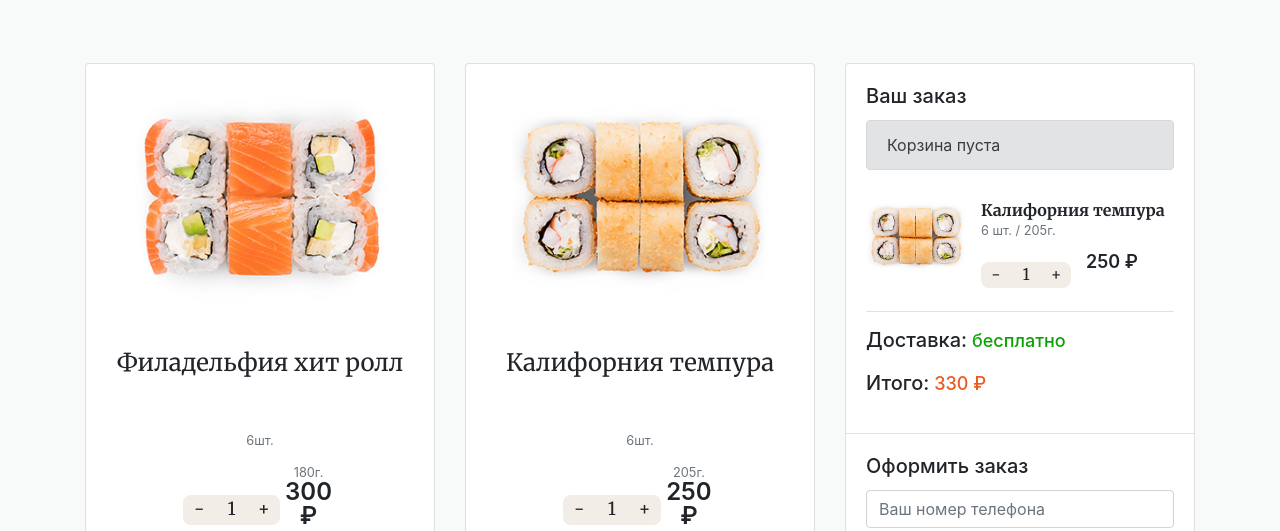
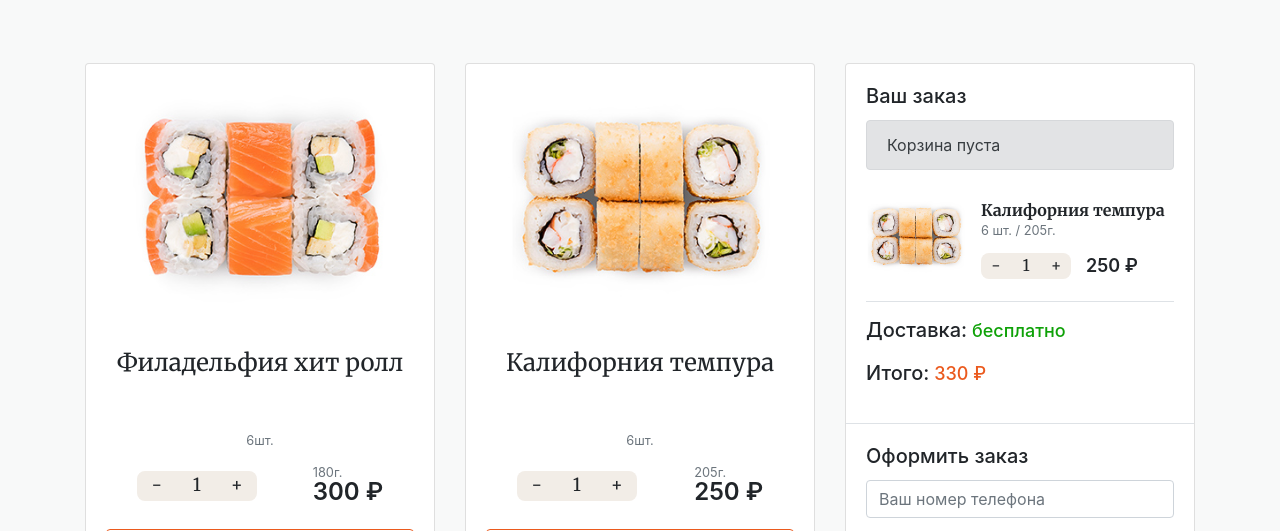
Before and after one commit to CheateRYT/RollShop, a plain HTML site: page index.html in a window 1280 px wide. Shown: the part 242-773 px from the top of the page. Drawn offline with Linux system fonts and the light colour scheme.

Commit message:
other changes

```diff
--- a/css/main.css
+++ b/css/main.css
@@ -32,7 +32,7 @@ h3, h4 {
 	justify-content: space-between;
 	align-items: center;
 	margin-bottom: 25px;
-	width: 50%;
+	width: 80%;
 	margin-left: auto;
 	margin-right: auto;
 }
@@ -81,8 +81,7 @@ h3, h4 {
 }
 
 .price {
-	margin-bottom: 25px;
-	text-align: center;
+	text-align: left;
 }
 
 .price__weight {
```
Also changed, not shown: index.html (+27 -0 lines).
